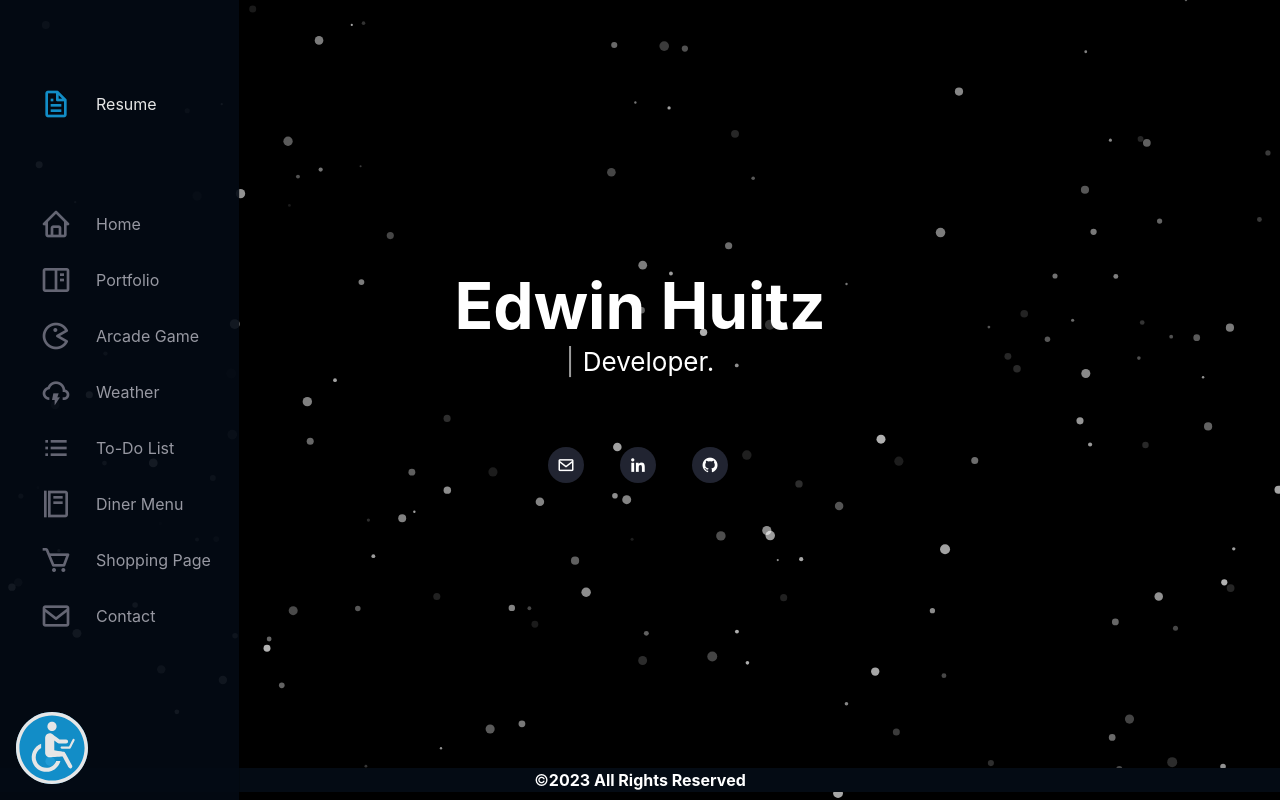
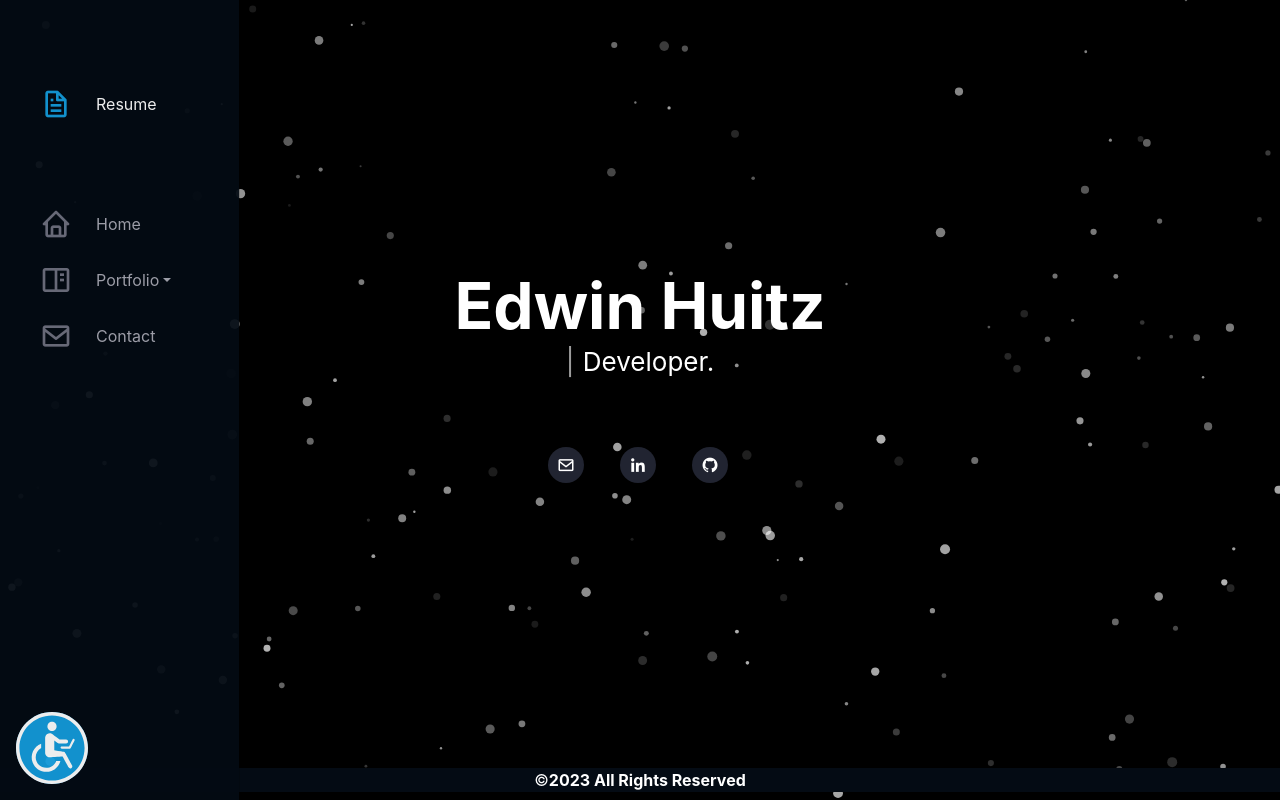
Before and after one commit to EdwinHuitz/portfolio, a React (Create React App) app: page / in a window 1280 px wide. Built offline with nearby package versions, Linux system fonts and the light colour scheme; no server answers; what @aws-amplify/datastore, @aws-amplify/ui-react, aws-amplify would draw is missing.

Commit message:
updated styling for portfolio dropdown menu of navbar

```diff
--- a/src/components/navbar.jsx
+++ b/src/components/navbar.jsx
@@ -23,7 +23,7 @@ export default function Nav(){
             <i className="bx bx-menu"></i>
          </button>
 
-         <div className={window.innerWidth>991.5?"offcanvas offcanvas-start show":"offcanvas offcanvas-start"} data-bs-scroll="true" data-bs-backdrop="false" tabIndex="-1" id="offcanvasLeft" aria-labelledby="offCanvasLabel" style={{backgroundColor:hash===tags[0]?"#000000":hash===tags[1]?"#0F052E":hash===tags[3]?"#232f3e":hash===tags[4]?"#0B1828":hash===tags[5]?"#232f3e":"#040b14",opacity:"0.9",maxWidth:"15em"}}>
+         <div className={window.innerWidth>991.5?"offcanvas offcanvas-start show":"offcanvas offcanvas-start"} data-bs-scroll="true" data-bs-backdrop="false" tabIndex="-1" id="offcanvasLeft" aria-labelledby="offCanvasLabel" style={{backgroundColor:hash===tags[0]?"#000000":hash===tags[1]?"#0F052E":hash===tags[3]?"#232f3e":hash===tags[4]?"#0B1828":hash===tags[5]?"#232f3e":"#040b14",opacity:"0.93",maxWidth:"15em"}}>
             <div className="w-100 p-3 d-flex justify-content-end offcanvas-header">
                <button type="button" className="btn-close" data-bs-dismiss="offcanvas" aria-label="Close" style={{backgroundColor:"white",visibility:window.innerWidth>991.5 && hash===""?"hidden":window.innerWidth>991.5 && hash==="#home"?"hidden":"visible"}}></button>
             </div>
@@ -35,9 +35,9 @@ export default function Nav(){
                         <li className={hash===tags[0]?"active":""}>
                            <a href="/#home" ><i className="bx bx-home"></i> <span>Home</span></a>
                         </li>
-                           <li className={hash===tags[1]?"active":""}>
-                              <a href="/#portfolio" ><i className="bx bx-book-content"></i> Portfolio</a>
-                           </li>
+                        <li className={hash===tags[1]?"active dropdown":"dropdown"}>
+                           <a href="/#portfolio" role="button" data-bs-toggle="dropdown" aria-expanded="false" className="dropdown-toggle" ><i className="bx bx-book-content"></i> Portfolio</a>
+                           <ul class="dropdown-menu" style={{backgroundColor:hash===tags[0]?"#000000":hash===tags[1]?"#0F052E":hash===tags[3]?"#232f3e":hash===tags[4]?"#0B1828":hash===tags[5]?"#232f3e":"#040b14",border:"none",opacity:"0.93",maxWidth:"15em"}}>
                               <li className={hash===tags[2]?"active":""}>
                                  <a href="http://infinite-hunger.surge.sh/" target="_blank" rel="noreferrer" ><i className="bx bx-game"></i>Arcade Game</a></li>
                                  <li className={hash===tags[3]?"active":""}>
@@ -51,6 +51,8 @@ export default function Nav(){
                               </li>
                               <li className={hash===tags[6]?"active":""}>
                                  <a href="/#shopping" ><i className="bx bx-cart"></i> Shopping Page</a>
+                              </li>
+                           </ul>
                         </li>
                         <li className={hash===tags[7]?"active":""}>
                            <a href="/#contact" ><i className="bx bx-envelope"></i> Contact</a>
```
Lines whose indentation alone changed are shown as unchanged.
